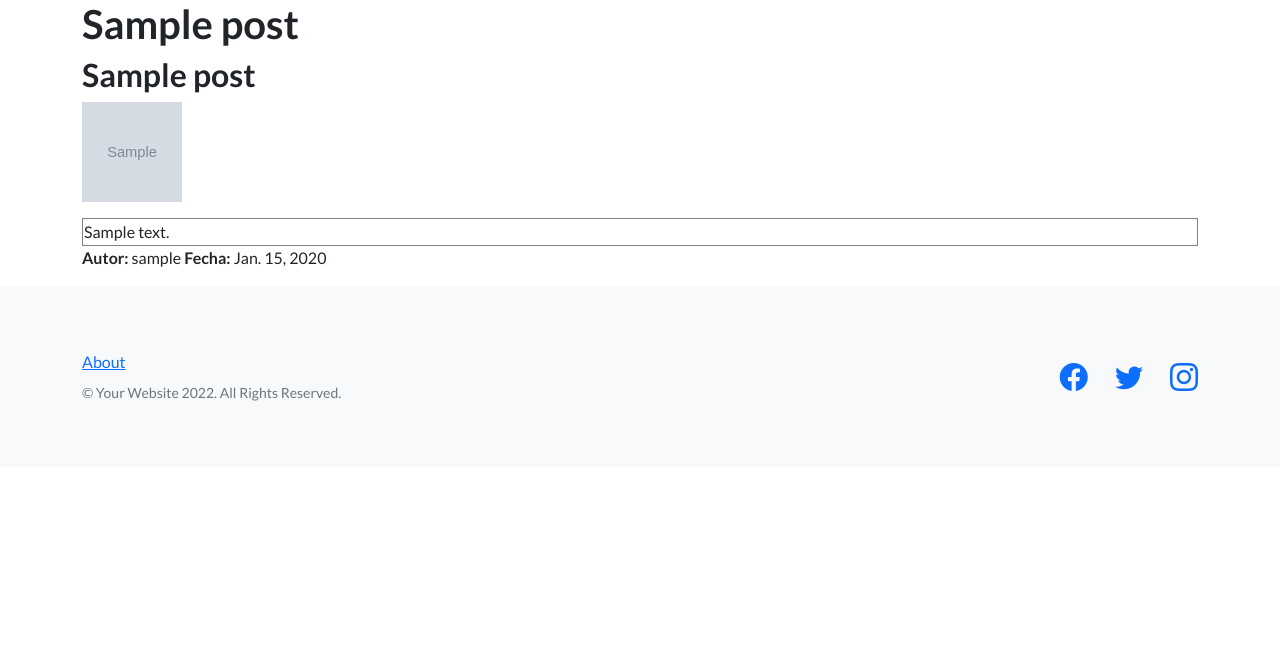
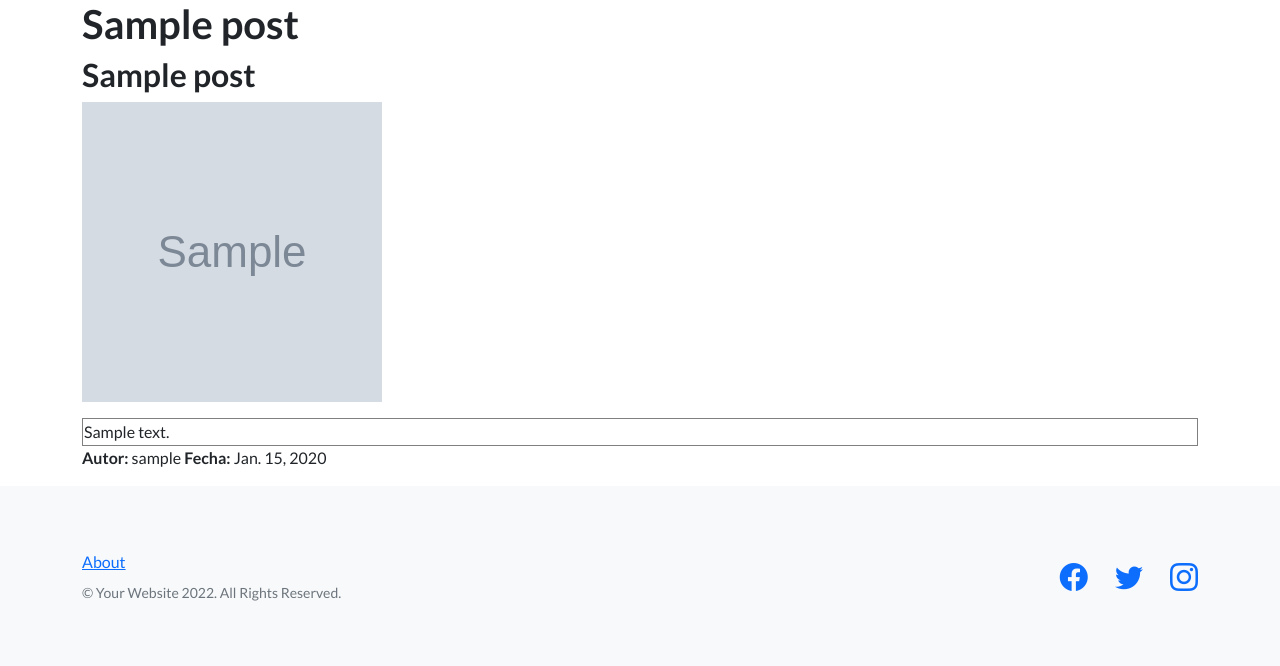
Before and after one commit to ferdezmar/EntregaFinal-Carota-FernandezMardaraz, a Django app: page /avanzado/post/ver/1 in a window 1280 px wide. Shown: the part 56-722 px from the top of the page. Run offline with Django 4.2, Linux system fonts and the light colour scheme; a user stored in the database is signed in; tables that the repository leaves empty hold one stand-in row (values such as "Sample post"); grey boxes marked "Sample" are stand-in pictures; some libraries are stand-ins or nearby versions.

Commit message:
Corregi el tamano de las imagenes que se muestran en el post.

```diff
--- a/avanzado/templates/avanzado/ver_post.html
+++ b/avanzado/templates/avanzado/ver_post.html
@@ -11,7 +11,7 @@
 
 {% if post.imagen %}
     <p>
-        <img src={{post.imagen.url}} alt="" style="width: 100px; height: 100px">
+        <img src={{post.imagen.url}} alt="" style="width: 300px; height: 300px">
     </p>
 {% endif %}
 
```
